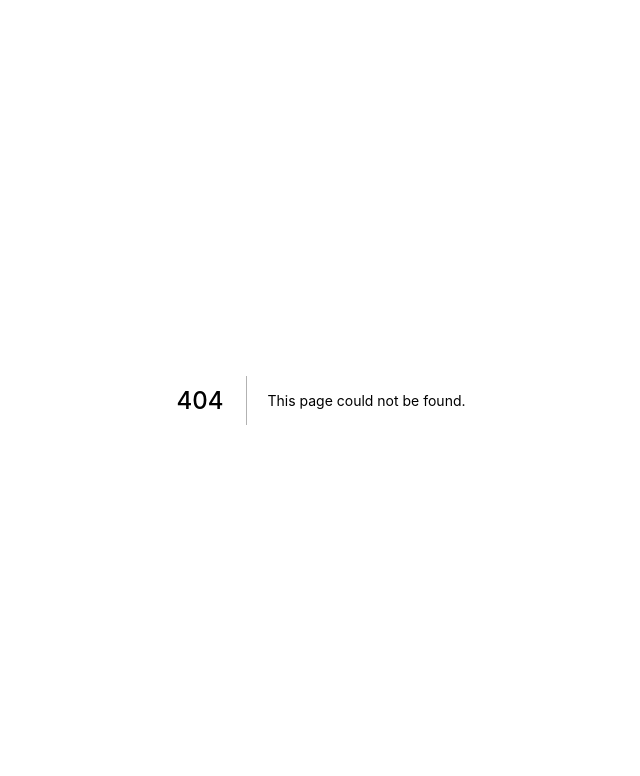
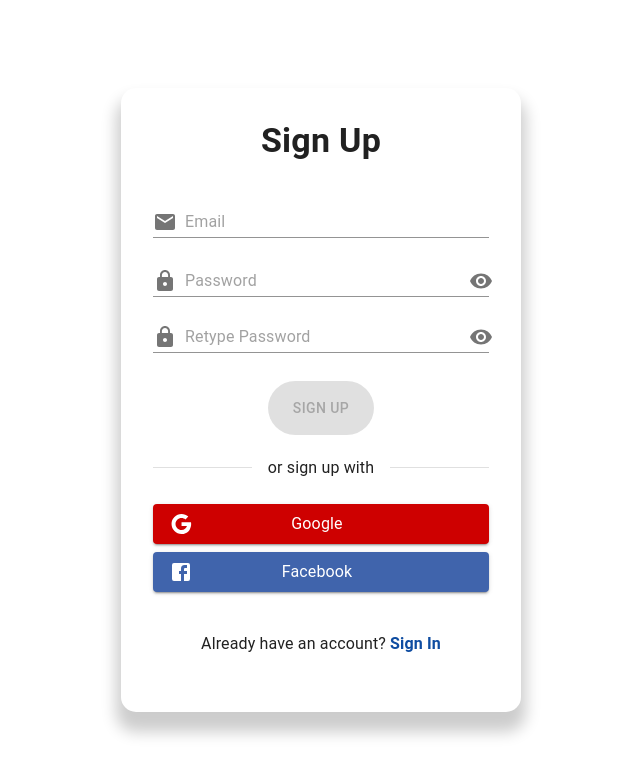
Before and after one commit to Girihanbudi/aha-test, a Next.js app: page /auth/signup in a window 1280 px wide. Before the commit this address had no page. Shown: the top 776 px of the page, without its empty margins (319-959 px from the left). Built offline with nearby package versions, Linux system fonts and the light colour scheme.

Commit message:
add new auth page

```diff
--- /dev/null
+++ b/pages/auth/signup.tsx
@@ -0,0 +1,17 @@
+import * as React from 'react'
+import FullScreenContainer from '@components/full-screen-container'
+import ContentContainer from '@components/content-container'
+
+import SignUpForm from '@modules/auth/signup-form'
+
+const signUpPage = () => {
+  return (
+    <FullScreenContainer>
+      <ContentContainer>
+        <SignUpForm />
+      </ContentContainer>
+    </FullScreenContainer>
+  )
+}
+
+export default signUpPage
```
Also changed, not shown: pages/auth/signin.tsx (added, +17 -0 lines).
